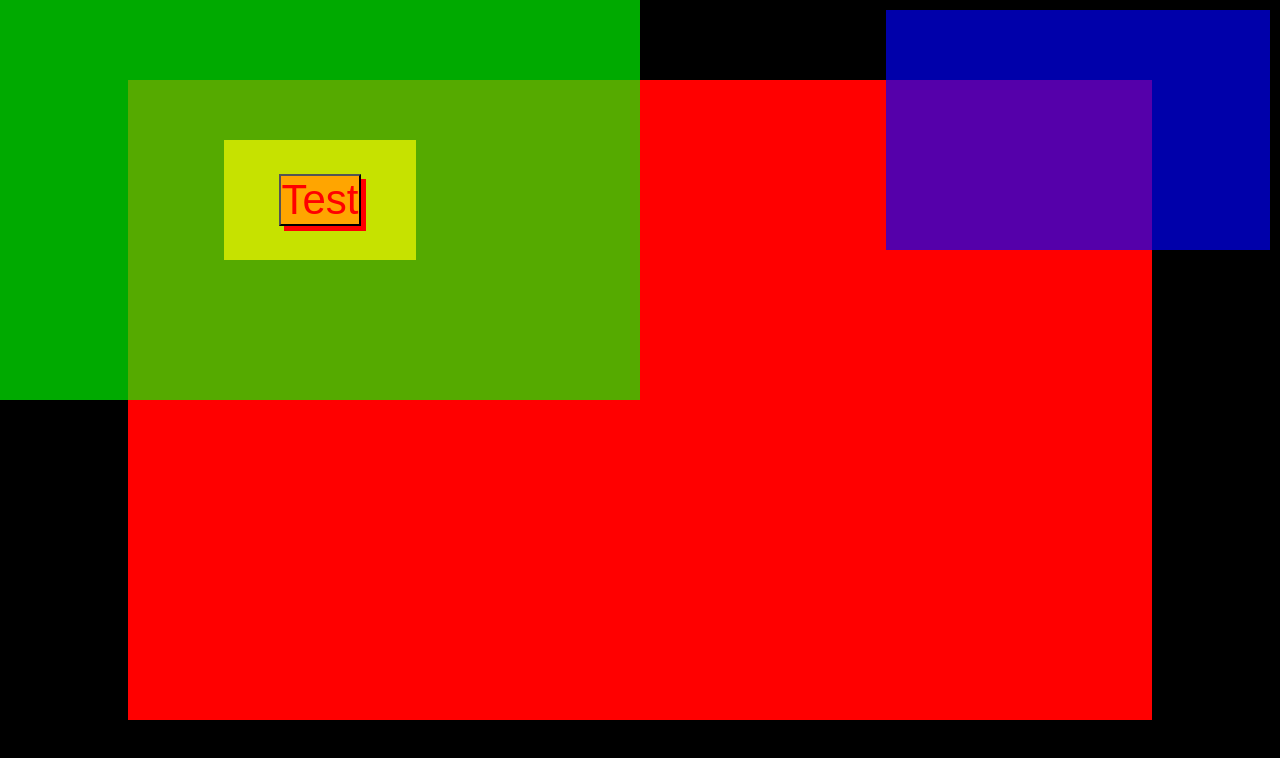
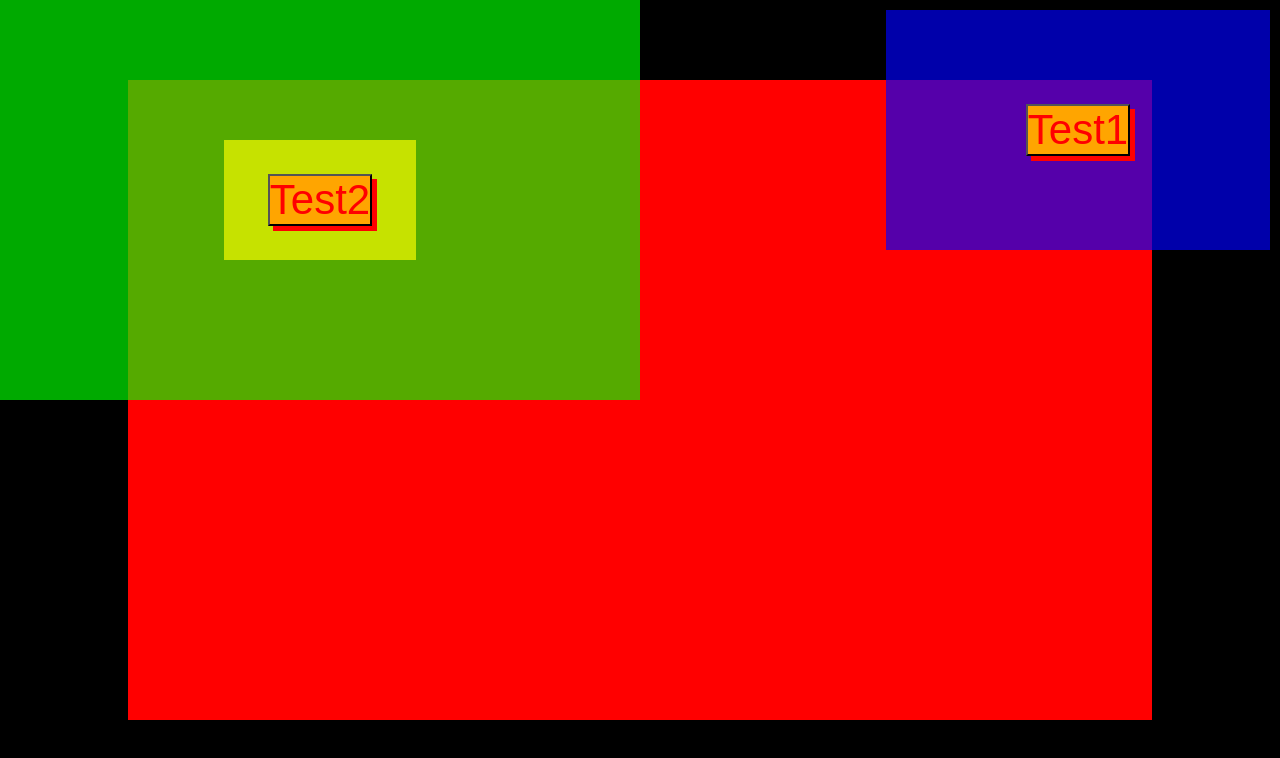
Before and after one commit to gonzo1138/javascript2, a plain HTML site: page index.html in a window 1280 px wide. Shown: the top 758 px of the page. Drawn offline with Linux system fonts and the light colour scheme.

Commit message:
zweite Variante ergänzt

```diff
--- a/css/stylesheet.css
+++ b/css/stylesheet.css
@@ -72,6 +72,9 @@ html, body{
 	z-index: 300;
 	height: 30%;
 	width: 30%;
+	display: flex;
+	justify-content: center; /*space-around !*/
+	align-items: center;
 }
 
 button {
--- a/index.html
+++ b/index.html
@@ -6,10 +6,18 @@
 		<title>Seitentitel</title>
 
 		<script>
+			// Variante 1
 			function fenster(){
 				window.alert("Test!");
 			}
 
+			// Variante 2
+			window.addEventListener("load", initial);			// Scriptcode (initial) wird erst nach dem DOM geladen,
+			function initial(){									// damit das Folgende danach zur Verfügung steht:
+				let myButton = document.getElementById("knopf");// holen des Button-Elements und übergeben an eine Variable
+				myButton.addEventListener("click", function (){window.alert("Test!!")})	// Registrieren des Click-Events und
+												// '-> Ausführung einer anonymen Kurzfunktion
+			}
 		</script>
 
 
@@ -20,10 +28,12 @@
 		<div id="box1" class="boxes"></div>
 		<div id="box2" class="boxes">
 			<div id="innerBox" class="boxes">
-				<button onclick="fenster()">Test</button>
+				<button ID="knopf">Test2</button>	<!-- Variante 2 -->
 			</div>
 		</div>
-		<div id="box3" class="boxes"></div>
+		<div id="box3" class="boxes">
+				<button onclick="fenster()">Test1</button>	<!-- Variante 1 (veraltet/unprofessionell)-->
+		</div>
 		<div id="box4" class="boxes"></div>
 
 	</body>
```
